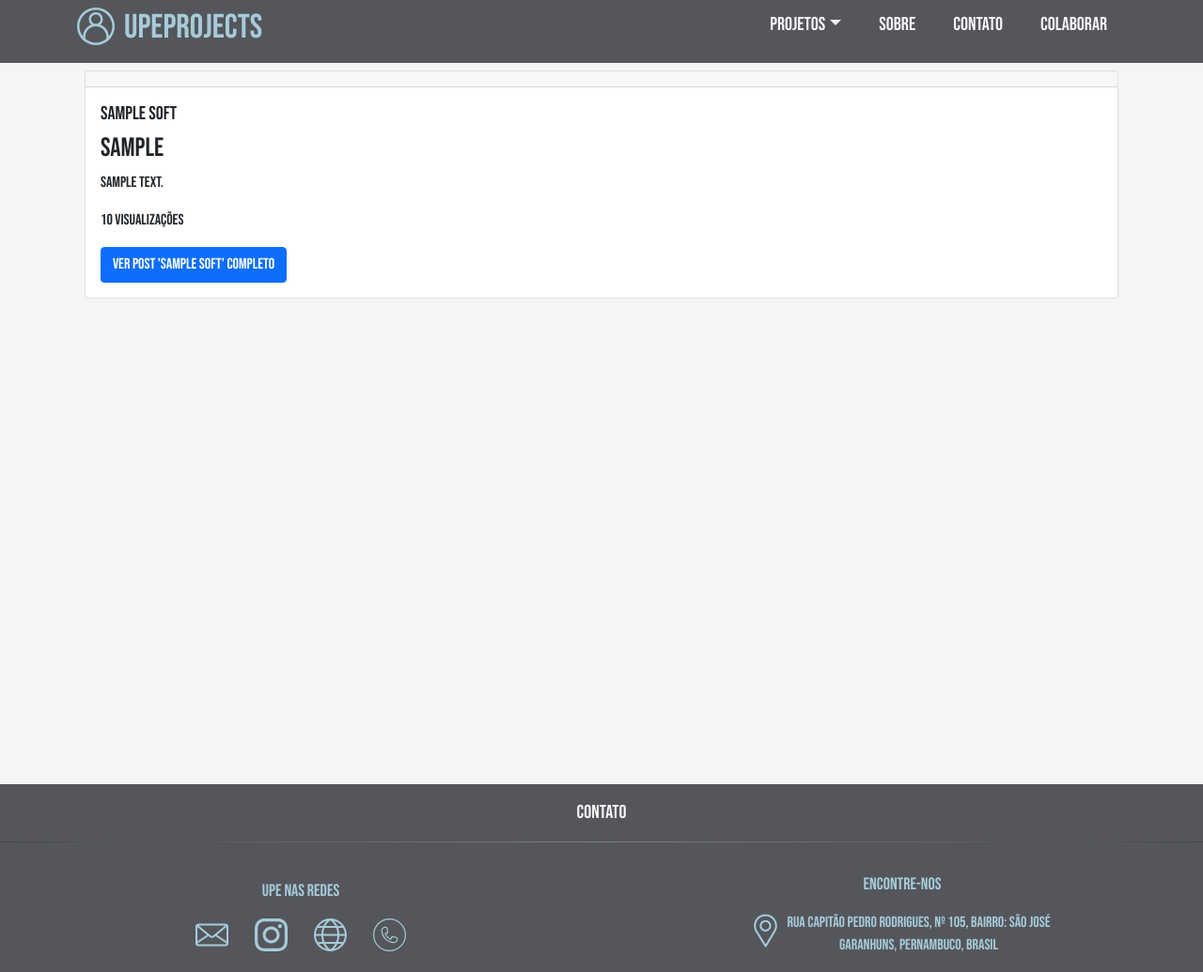
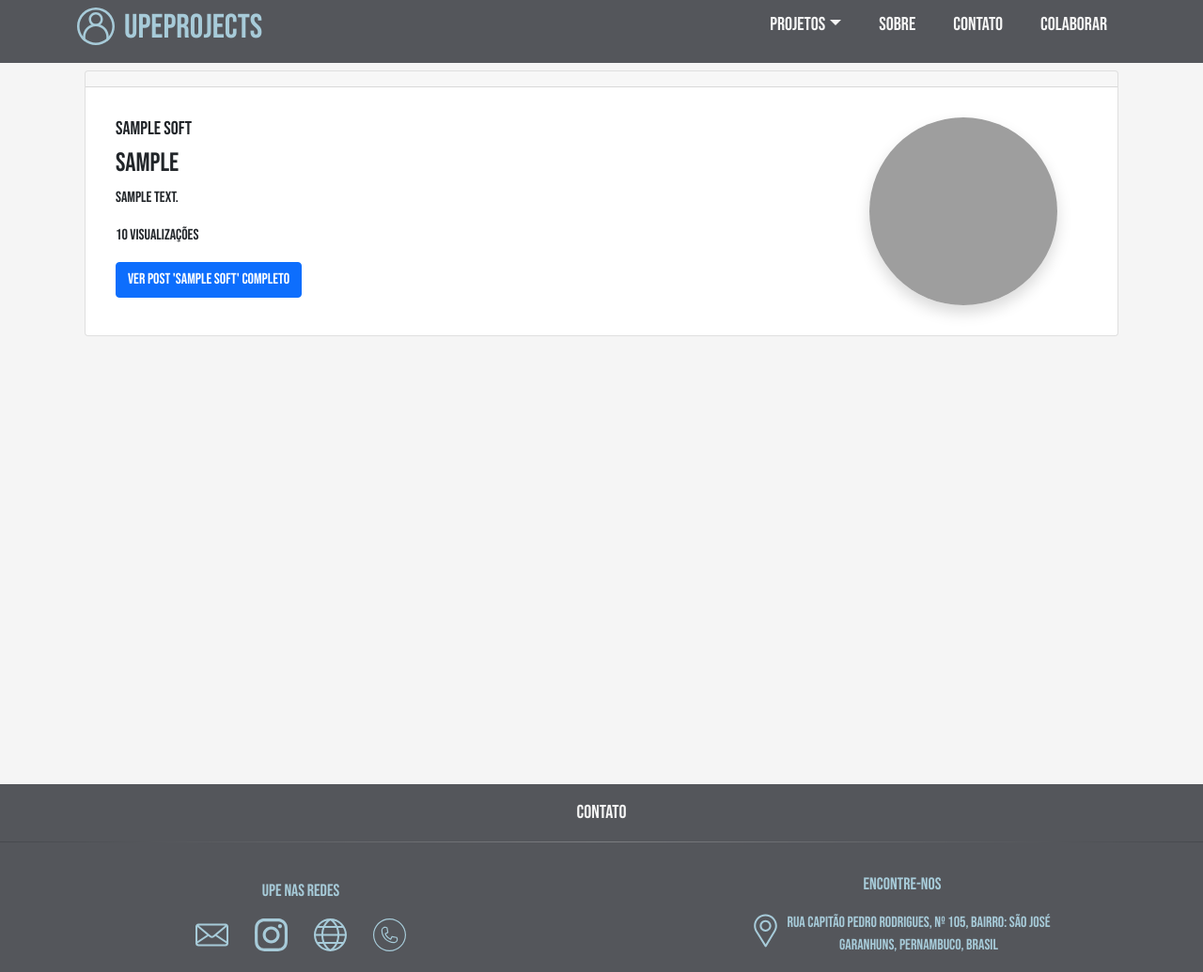
Before and after one commit to abraaodeveloper/portal-de-projetos-academicos, a Django app: page /projects/software in a window 1280 px wide. Shown: the whole page at 94% size. Run offline with Django 3.2, Linux system fonts and the light colour scheme; tables that the repository leaves empty hold one stand-in row (values such as "Sample post"); some libraries are stand-ins or nearby versions; grey boxes are pictures that could not be loaded.

Commit message:
fix error with img card

```diff
--- a/templates/guest/project.html
+++ b/templates/guest/project.html
@@ -20,7 +20,9 @@
             <p>Visualizações:{{post.views}}</p>
             <div class="d-flex flex-column justify-content-end">
                 <a class="btn btn-outline-success" href="{{post.file_name.url}}" download="file.txt">Download do arquivo principal</a>
+                {% if post.cover %}
                 <a class="btn btn-outline-success mt-2" href="{{post.cover.url}}" downloaddownload="file.txt">Download da capa</a>
+                {% endif %}
             </div>
         </div>
         <div class="comments card">
--- a/templates/guest/projects-list.html
+++ b/templates/guest/projects-list.html
@@ -8,6 +8,7 @@
             {{post.type_content}}
         </div>
         <div class="card-body">
+            <div style="justify-content: space-between;" class="card-body d-flex flex-row">
                 <div>
                     <h5 class="card-title">{{post.title}}</h5>
                     <h3>{{post.resume}}</h3>
@@ -15,6 +16,14 @@
                     <p>{{post.views}} visualizações</p>
                     <a class="btn btn-primary" href="/project/{{post.slug}}">Ver post '{{post.title}}' completo</a>
                 </div>
+                <div style="margin-right: 2em;">
+                    {% if post.cover %}
+                    <img class="m-img-card shadow" src="{% url '{{post.cover.url}}'%}" alt="">
+                    {% else %}
+                    <img class="m-img-card shadow" src="/static/img/imgHome/img-test.jpg" alt="">
+                    {% endif %}
+                </div>
+            </div>
         </div>
     </div>
     {% endfor %}
```
Lines whose indentation alone changed are shown as unchanged.
